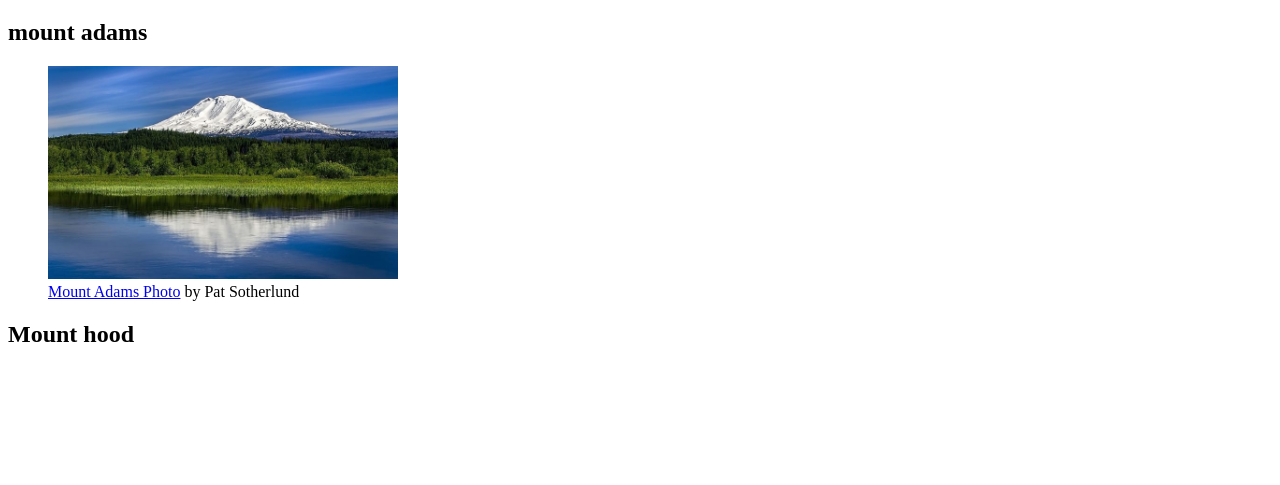
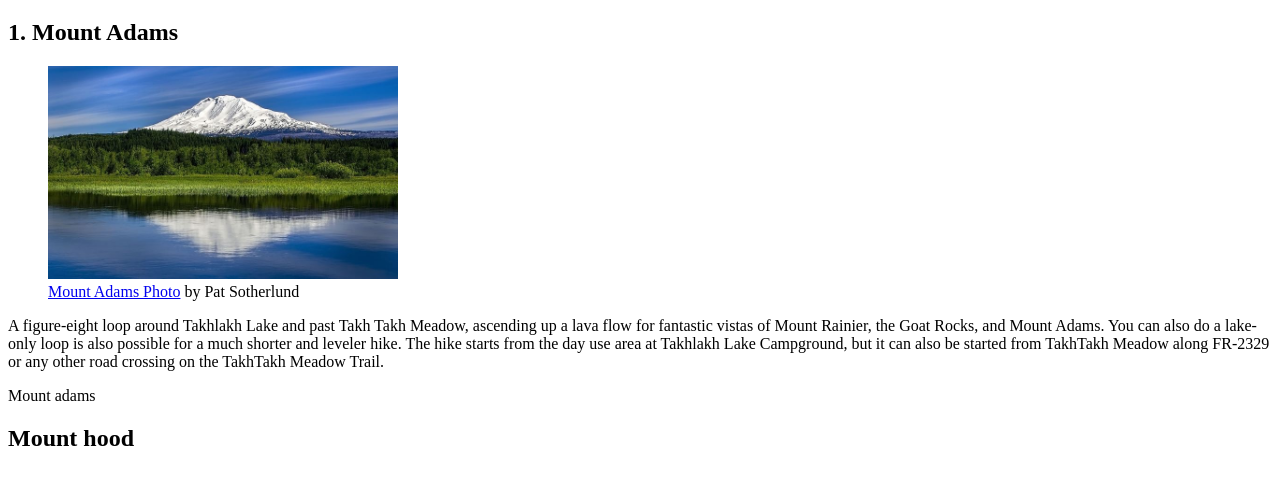
Before and after one commit to GLENR1227/webdes, a plain HTML site: page index.html in a window 1280 px wide. Shown: the part 61-546 px from the top of the page. Drawn offline with Linux system fonts and the light colour scheme.

Commit message:
Some text

```diff
--- a/index.html
+++ b/index.html
@@ -11,16 +11,21 @@
         <h1>Places to hike</h1>
     </header>
     <main>
-        <h2>mount adams</h2>
+        <h2>1. Mount Adams</h2>
         <!-- sample image in a figure with a caption -->
         <figure>
             <img src="images/Mount-Adams.jpg" alt="image of mount adams" width="350">
             <figcaption>
                 <a href="https://www.mountain-forecast.com/peaks/Mount-Adams/photos/23085">
                 Mount Adams Photo</a> by Pat Sotherlund
+
             </figcaption>
         </figure>
+        <p>A figure-eight loop around Takhlakh Lake and past Takh Takh Meadow, ascending up a lava flow for fantastic vistas of Mount Rainier, the Goat Rocks, and Mount Adams. You can also do a lake-only loop is also possible for a much shorter and leveler hike.
+            The hike starts from the day use area at Takhlakh Lake Campground, but it can also be started from TakhTakh Meadow along FR-2329 or any other road crossing on the TakhTakh Meadow Trail.
 
+            </p>
+            <p>Mount adams</p>
         <h2>Mount hood</h2>
 
 
```
